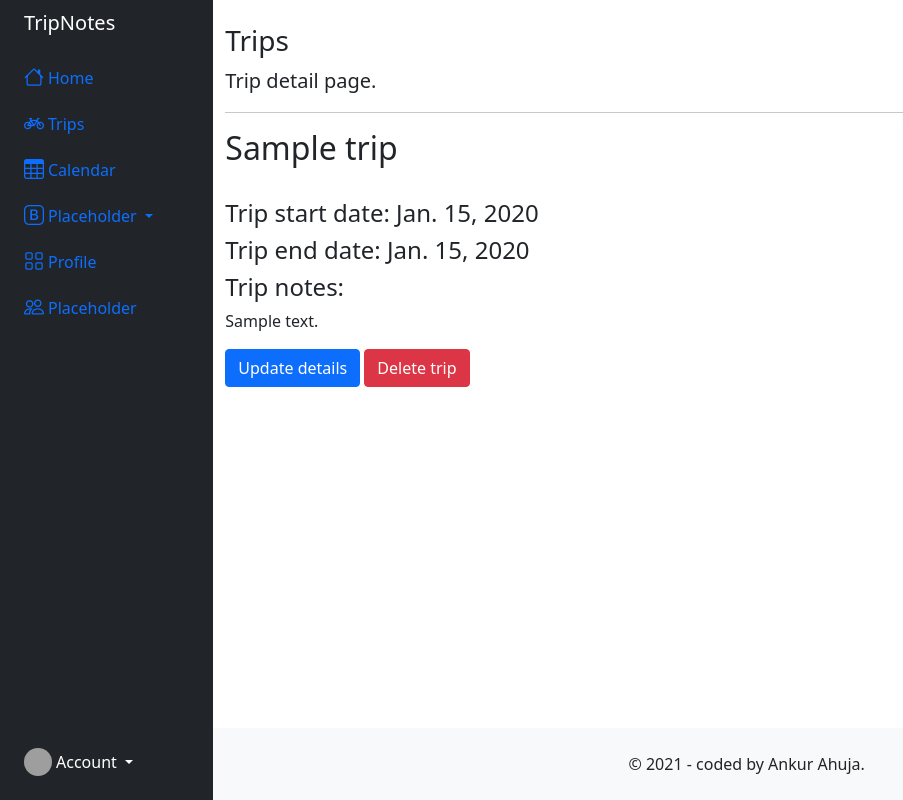
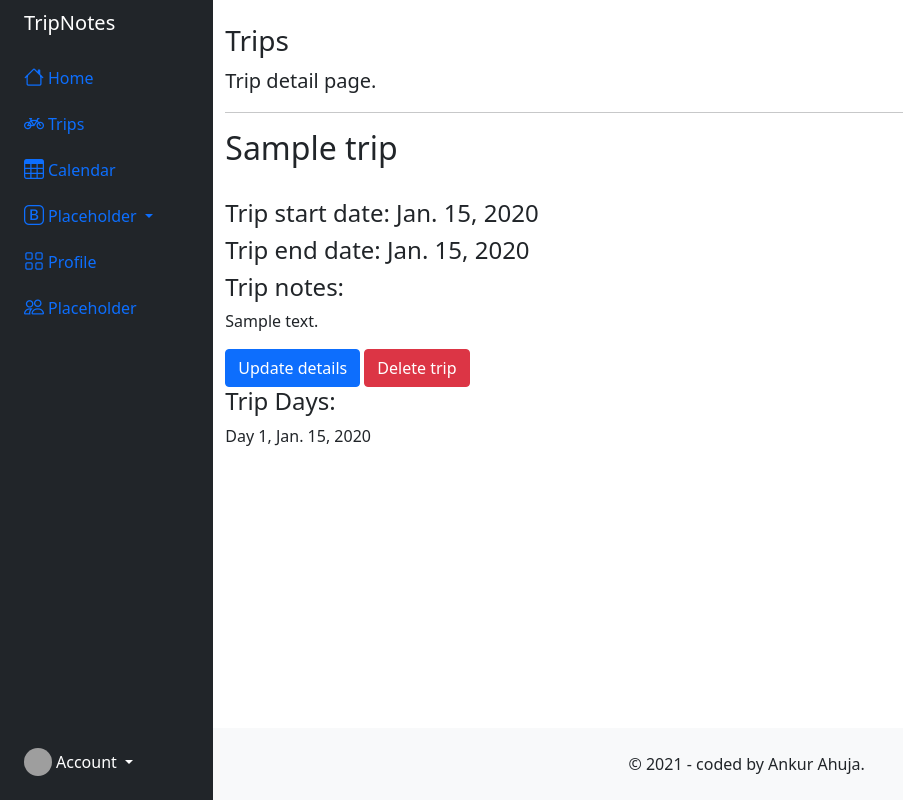
Before and after one commit to ankurahuja-tech/trip-planner, a Django app: page /trips/1/ in a window 1280 px wide. Shown: the whole page, without its empty margins (0-903 px from the left). Run offline with Django 3.2, Linux system fonts and the light colour scheme; the first user in the database is signed in; tables that the repository leaves empty hold one stand-in row (Sample ...); grey boxes are pictures that could not be loaded.

Commit message:
modify get_queryset of Trip to get trip days on Trip detail page

```diff
--- a/trip_planner/templates/trips/trip_detail.html
+++ b/trip_planner/templates/trips/trip_detail.html
@@ -24,8 +24,12 @@
     <h4>Trip notes:</h4>
     <p>{{ trip.notes }}</p>
 
-<a href="{% url 'trips:trip_update' trip.pk %}" class="btn btn-primary">Update details</a>
-<a href="{% url 'trips:trip_delete' trip.pk %}" class="btn btn-danger">Delete trip</a>
+    <a href="{% url 'trips:trip_update' trip.pk %}" class="btn btn-primary">Update details</a>
+    <a href="{% url 'trips:trip_delete' trip.pk %}" class="btn btn-danger">Delete trip</a>
 
+    <h4>Trip Days:</h4>
+    {% for trip_day in trip.trip_days.all %}
+        <p>{{ trip_day }}, {{ trip_day.date }}</p>
+    {% endfor %}
 
 {% endblock content %}
--- a/trip_planner/trips/models.py
+++ b/trip_planner/trips/models.py
@@ -64,7 +64,7 @@ class Trip(TimeStampedModel):
 
 
 class TripDay(TimeStampedModel):
-    trip = models.ForeignKey(Trip, on_delete=models.CASCADE)
+    trip = models.ForeignKey(Trip, on_delete=models.CASCADE, related_name='trip_days')
     num = models.IntegerField(
         'day of the trip', help_text='This shows what day of the trip is this.', blank=True, null=True
     )
@@ -84,7 +84,7 @@ class TripDay(TimeStampedModel):
 # add Activity TODO
 # class Activity(TimeStampedModel):
 #     day = models.ForeignKey(TripDay, on_delete=models.CASCADE)
-#     title = models.CharField('Activity title', max_length=255, help_text='This is the title of your activity.')
+#     title = models.CharField('Activity title', max_length=50, help_text='This is the title of your activity.')
 #     description = models.TextField('Activity description', help_text='This is the description of the activity.', null=True, blank=True)
 #     time = models.TimeField('Activity time', help_text='This is the time of the activity.')
 
--- a/trip_planner/trips/views.py
+++ b/trip_planner/trips/views.py
@@ -4,11 +4,12 @@ from django.urls import reverse_lazy
 from django.views.generic.detail import DetailView
 from django.views.generic.list import ListView
 from django.views.generic.edit import CreateView, DeleteView, UpdateView
+from django.db.models import Prefetch
 
-from .models import Trip
+from .models import Trip, TripDay
 from .forms import TripCreateForm, TripUpdateForm
 
-# Create your views here.
+# Trip Views
 
 
 class TripListView(LoginRequiredMixin, ListView):
@@ -21,6 +22,14 @@ class TripDetailView(LoginRequiredMixin, DetailView):
     model = Trip
     template_name = 'trips/trip_detail.html'
     context_object_name = 'trip'  # this should also work on default as "Trip" is the model name
+
+    def get_queryset(self, *args, **kwargs):
+        qs = (
+            super()
+            .get_queryset(*args, **kwargs)
+            .prefetch_related(Prefetch('trip_days', queryset=TripDay.objects.order_by('date')))
+        )
+        return qs
 
 
 class TripCreateView(LoginRequiredMixin, CreateView):
@@ -43,3 +52,14 @@ class TripDeleteView(LoginRequiredMixin, DeleteView):
     model = Trip
     template_name = 'trips/trip_delete.html'
     success_url = reverse_lazy('trips:trip_list')
+
+
+# TripDay Views
+
+
+class TripDayDetailView(DetailView):
+    pass
+
+
+class TripDayUpdateView(UpdateView):
+    pass
```
Also changed, not shown: trip_planner/trips/tests/test_views.py (+1 -1 lines), trip_planner/trips/urls.py (+6 -6 lines), trip_planner/trips/migrations/0001_initial.py.
